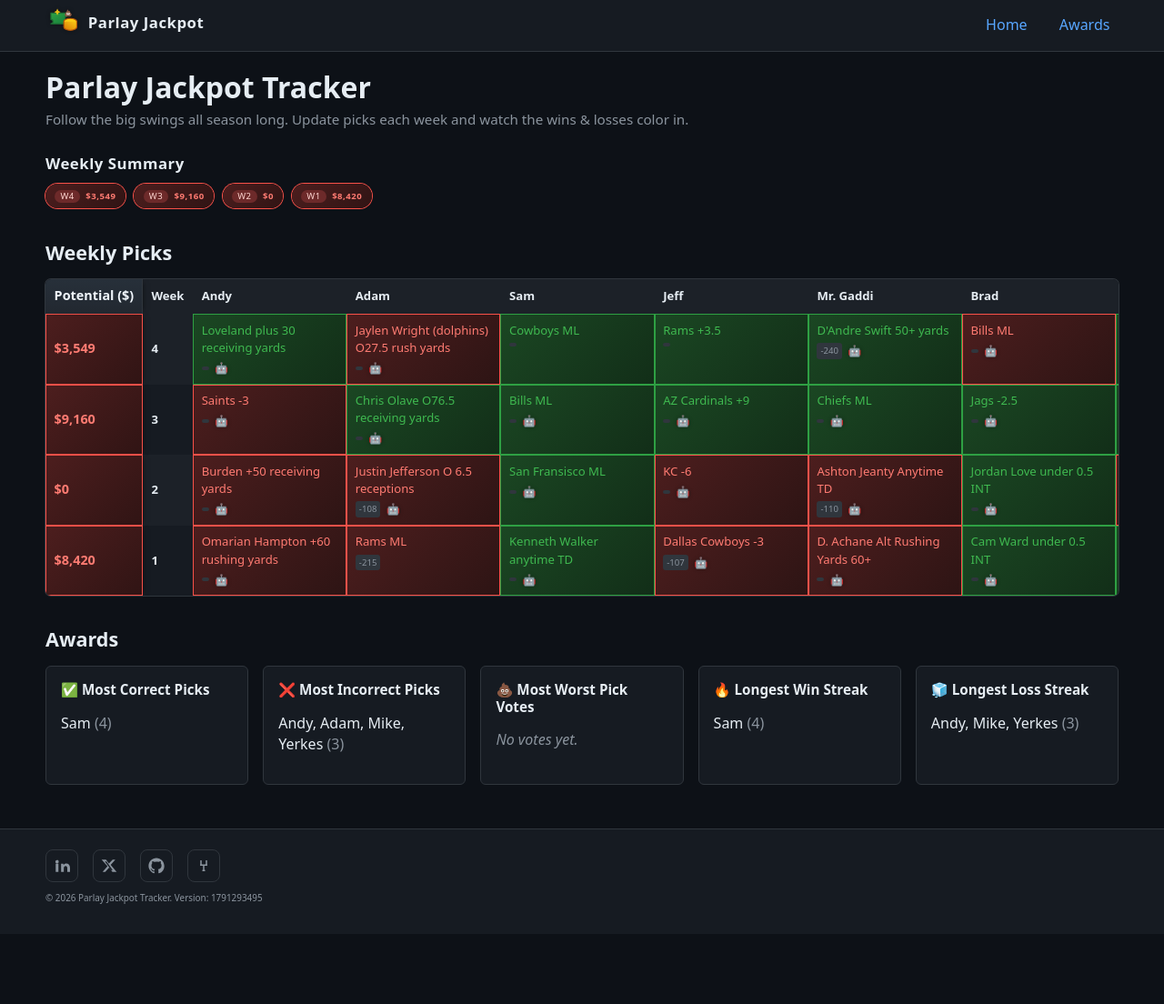
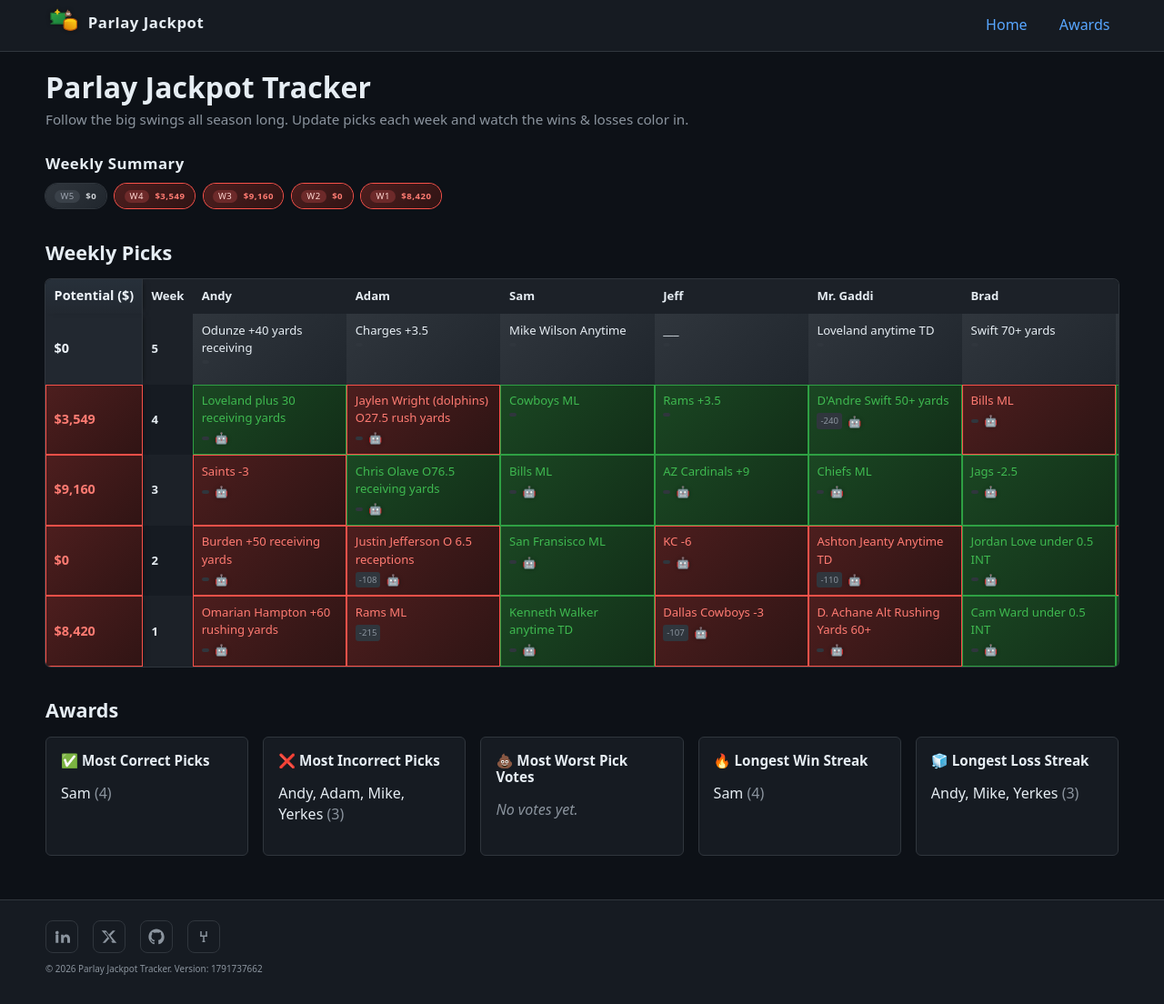
Before and after one commit to jeffmiller00/parlay_jackpot, a Jekyll site: the page built from index.markdown, in a window 1280 px wide. Shown: the whole page at 91% size. Built offline with Jekyll 4.4.1, drawn with Linux system fonts in a browser that asks for light colours; before the commit the page ends 1027 px from its top, so only the background shows below that.

Commit message:
Import picks from the sheet

```diff
--- a/_data/weeks.yml
+++ b/_data/weeks.yml
@@ -1,7 +1,76 @@
 ---
 season: 2026
-version: 1791293495
+version: 1791737662
 weeks:
+- week: 5
+  total_potential: 0
+  worst_rationale: ___
+  picks:
+    andy:
+      pick: Odunze +40 yards receiving
+      status: pending
+      worst: false
+      odds: ''
+    adam:
+      pick: Charges +3.5
+      status: pending
+      worst: false
+      odds: ''
+    sam:
+      pick: Mike Wilson Anytime
+      status: pending
+      worst: false
+      odds: ''
+    jeff:
+      pick: ___
+      status: pending
+      worst: false
+      odds: ''
+    mr_gaddi:
+      pick: Loveland  anytime TD
+      status: pending
+      worst: false
+      odds: ''
+    brad:
+      pick: Swift 70+ yards
+      status: pending
+      worst: false
+      odds: ''
+    joe:
+      pick: Jeremiyah Love 2+ receptions
+      status: pending
+      worst: false
+      odds: ''
+    jma:
+      pick: James Cook anytime TD
+      status: pending
+      worst: false
+      odds: ''
+    mike:
+      pick: ___
+      status: pending
+      worst: false
+      odds: ''
+    daniel:
+      pick: Marvin Mims 2+ receptions
+      status: pending
+      worst: false
+      odds: "+102"
+    josh:
+      pick: Lions -5.5
+      status: pending
+      worst: false
+      odds: ''
+    yerkes:
+      pick: ___
+      status: pending
+      worst: false
+      odds: ''
+    piers:
+      pick: McCaffrey 50+ rush yards
+      status: pending
+      worst: false
+      odds: ''
 - week: 4
   total_potential: 3549
   worst_rationale: ___
```
